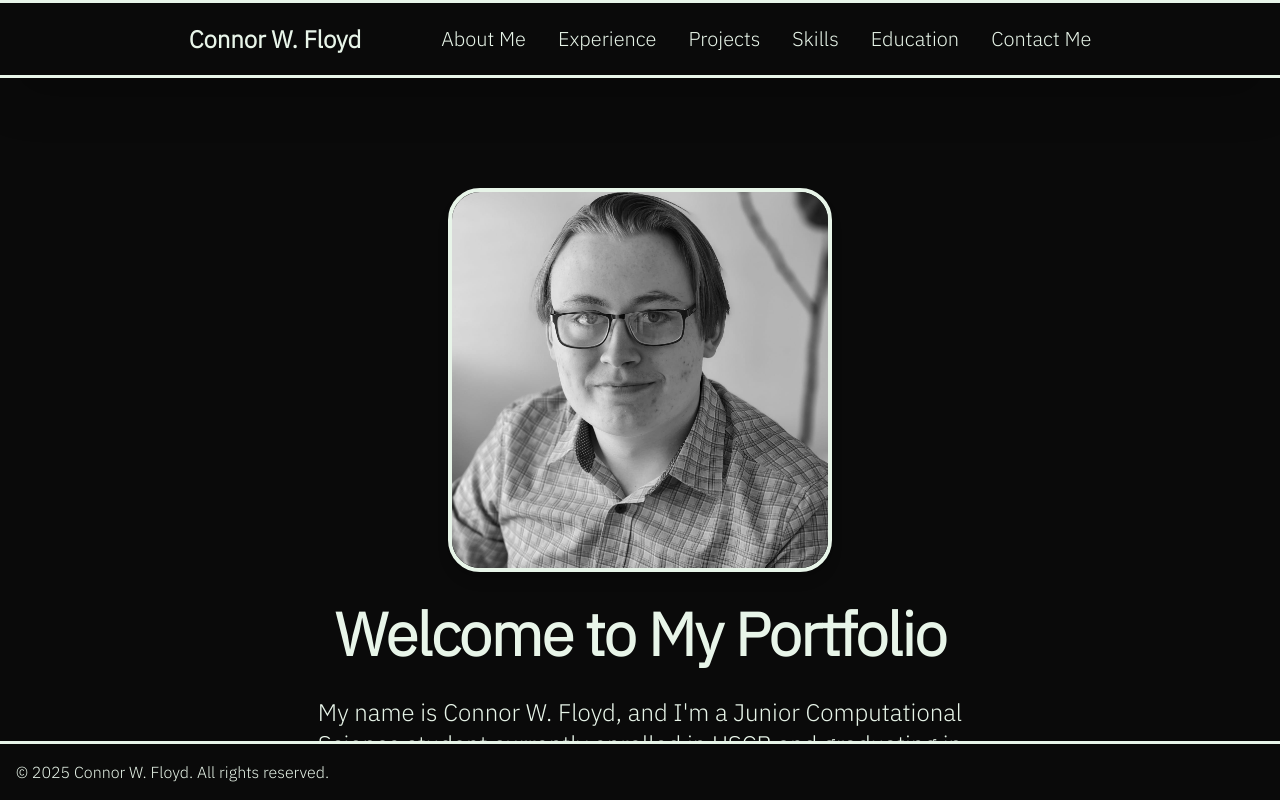
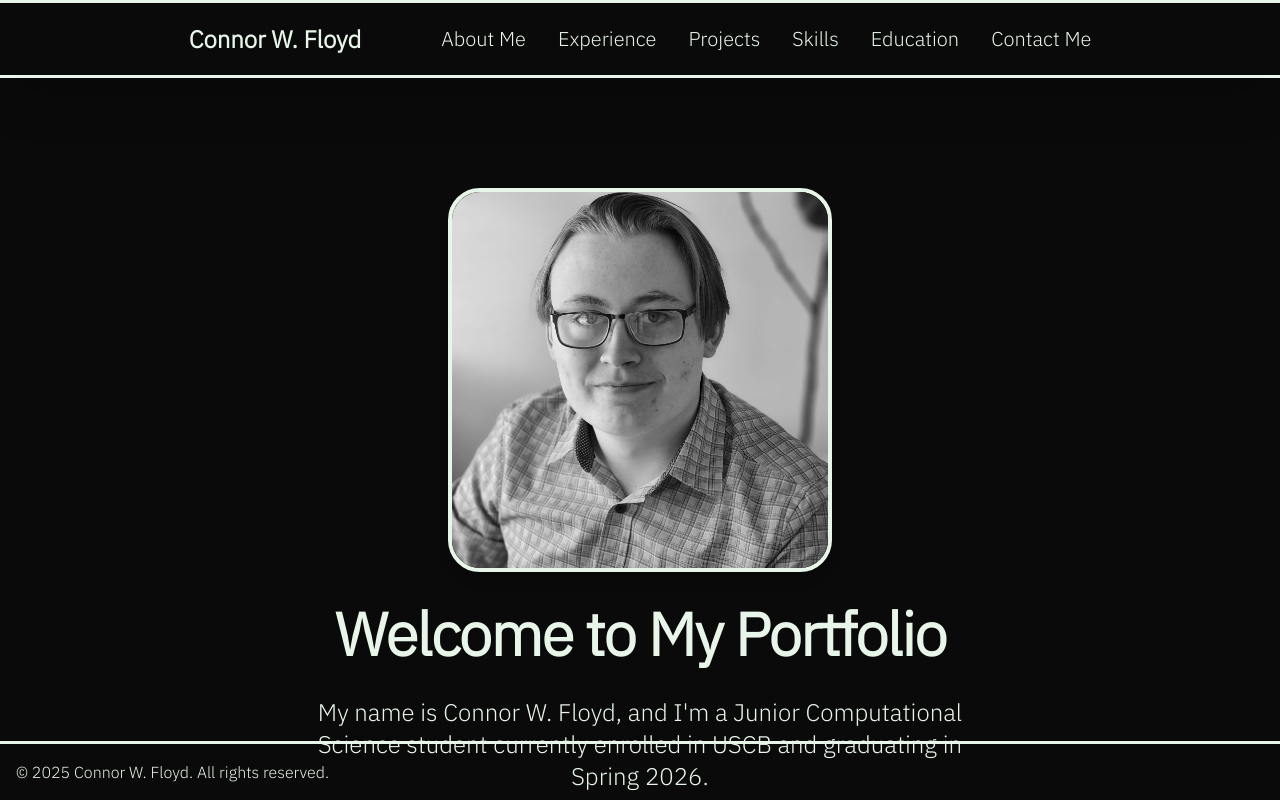
Before and after one commit to xenoyle/portfolio-v2, a Next.js app: page / in a window 1280 px wide. Shown: the top 800 px of the page. Built offline with nearby package versions, Linux system fonts and the light colour scheme.

Commit message:
installed lucide components on local machine to fix errors and changed globals.css to remove @theme and reposition variables to root

```diff
--- a/src/app/globals.css
+++ b/src/app/globals.css
@@ -4,9 +4,6 @@
   --background: #0a0a0a;
   --foreground: #e8f5e9;
   --accent: #4caf50;
-}
-
-@theme inline {
   --color-background: var(--background);
   --color-foreground: var(--foreground);
   --font-sans: var(--font-ibm-plex-sans);
```
Also changed, not shown: 1 other file (tests, documents, lock files or other folders).
